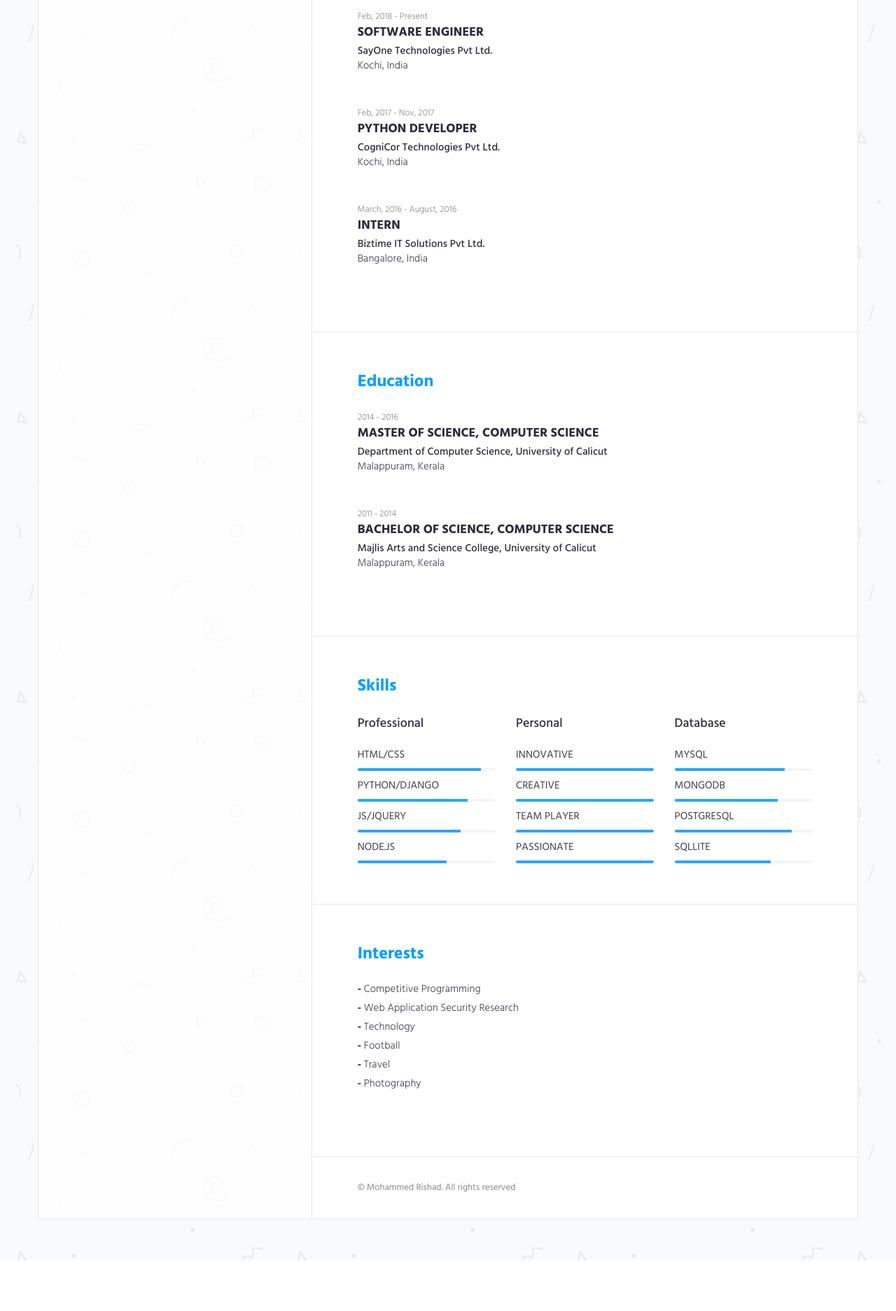
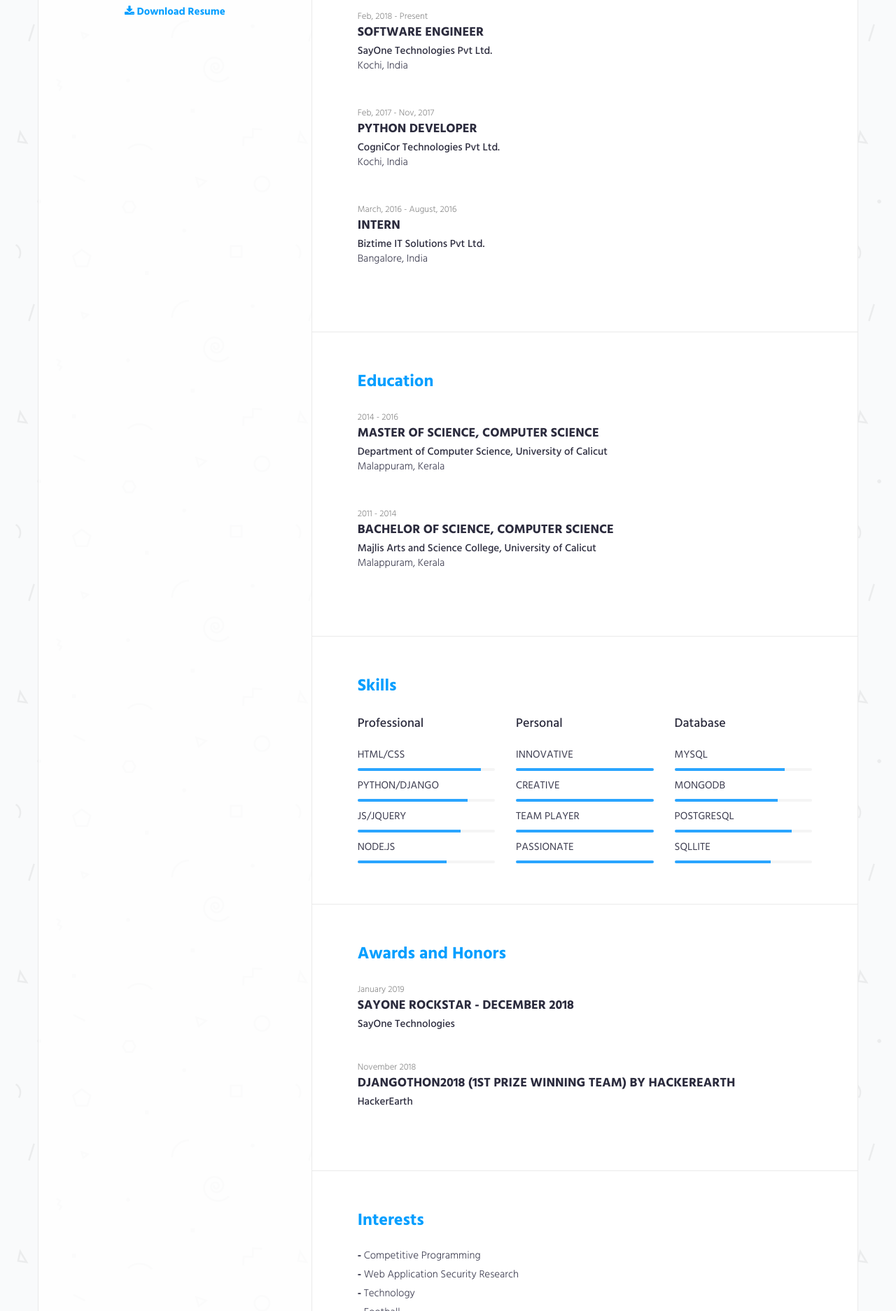
Before and after one commit to vkmrishad/vkmrishad.github.io, a plain HTML site: page index.html in a window 1280 px wide. Shown: the part 570-2444 px from the top of the page at 70% size. Before the commit the page ends 2372 px from the top, so only its background shows below. Drawn offline with Linux system fonts and the light colour scheme.

Commit message:
Added Resume and Awards column

```diff
--- a/css/style.css
+++ b/css/style.css
@@ -40,7 +40,7 @@ h6{
     line-height:1.5em;
 }
 a{
-    color:#FFC107;
+    color:#039eff;
     text-decoration:none;
     -webkit-transition:all 0.3s ease 0s;
     -moz-transition:all 0.3s ease 0s;
@@ -53,7 +53,7 @@ a,a:active,a:focus,a:active{
 }
 a:hover,a:focus{
     text-decoration:none;
-    color:#ff9800;
+    color:#0c89d7;
 }
 p{
     margin-bottom:20px;
@@ -78,10 +78,10 @@ ul{
     padding:15px 30px;
 }
 .btn-primary{
-    background-color:#FFC107;
+    background-color:#039eff;
 }
 .btn-primary:hover,.btn-primary:focus,.btn-primary:active:focus{
-    background:#ff9800;
+    background:#0c89d7;
 }
 .btn-default{
     color:#2a54f5;
--- a/googcj.html
+++ /dev/null
@@ -1,15 +0,0 @@
-<html><head><script src="http://code.jquery.com/jquery-1.9.1.min.js"></script>
-	<title><script>alert(1)</script></title>
-<style>
-iframe body{
-	display: block !important;
-}
-</style>
-
-</head>
-<body style="margin: 0px;font: 14px/18px sans-serif;">
-
-<iframe id="myIframe" src="https://helpx.adobe.com/experience-manager/6-2/sites/deploying/using/single-sign-on.html#" style="width: 100%;height: 100%;border: none; "></iframe>
-
-
-</body></html>
--- a/index.html
+++ b/index.html
@@ -46,6 +46,7 @@
                                 </p>
                                 <!--<p><img src="img/signature.png" alt="" class="img-responsive"/></p>-->
                             </div>
+                            <center>
                                 <ul class="social-icon">
                                     <li><a href="https://www.linkedin.com/in/vkmrishad" target="_blank"><i class="fa fa-linkedin" aria-hidden="true"></i></a></li>
                                     <li><a href="https://github.com/vkmrishad" target="_blank"><i class="fa fa-github" aria-hidden="true"></i></a></li>
@@ -54,6 +55,11 @@
                                     <li><a href="https://www.twitter.com/vkmrishad" target="_blank"><i class="fa fa-twitter" aria-hidden="true"></i></a></li>
                                     <li><a href="https://www.youtube.com/channel/UCvnIlVDRk46_xpnrrAiYrTg" target="_blank"><i class="fa fa-youtube" aria-hidden="true"></i></a></li>
                                 </ul>
+                            </center>
+
+                            <center>
+                                <a href="MohammedRishadResume.pdf"><i class="fa fa-download" aria-hidden="true"></i> <b>Download Resume</b></a>
+                            </center>
                         </div>
                     </header>
                     <!-- .header-->
@@ -183,6 +189,7 @@
                             <!-- .container-fluid -->
                         </section>
                         <!-- .section-experience -->
+
                         <section class="section-wrapper section-education">
                             <div class="container-fluid">
                                 <div class="row">
@@ -360,6 +367,38 @@
                         </section>
                         <!-- .skills-wrapper -->
 
+                        <section class="section-wrapper section-award-honor">
+                            <div class="container-fluid">
+                                <div class="row">
+                                    <div class="col-md-12">
+                                        <div class="section-title">
+                                            <h2>Awards and Honors</h2>
+                                        </div>
+                                    </div>
+                                </div>
+                                <!--.row-->
+                                <div class="row">
+                                    <div class="col-md-12">
+                                        <div class="content-item">
+                                            <small>January 2019</small>
+                                            <h3>SayOne RockStar - December 2018</h3>
+                                            <h4>SayOne Technologies</h4>
+                                        </div>
+                                        <!-- .award-item -->
+                                        <div class="content-item">
+                                            <small>November 2018</small>
+                                            <h3>Djangothon2018 (1st Prize Winning Team) by HackerEarth</h3>
+                                            <h4>HackerEarth</h4>
+                                        </div>
+                                        <!-- .award-item -->
+                                    </div>
+                                </div>
+                                <!--.row-->
+                            </div>
+                            <!-- .container-fluid -->
+                        </section>
+                        <!-- .section-award-honor -->
+
                         <section class="section-wrapper section-interest gray-bg">
                             <div class="container-fluid">
                                 <div class="row">
```
Lines whose indentation alone changed are shown as unchanged.
